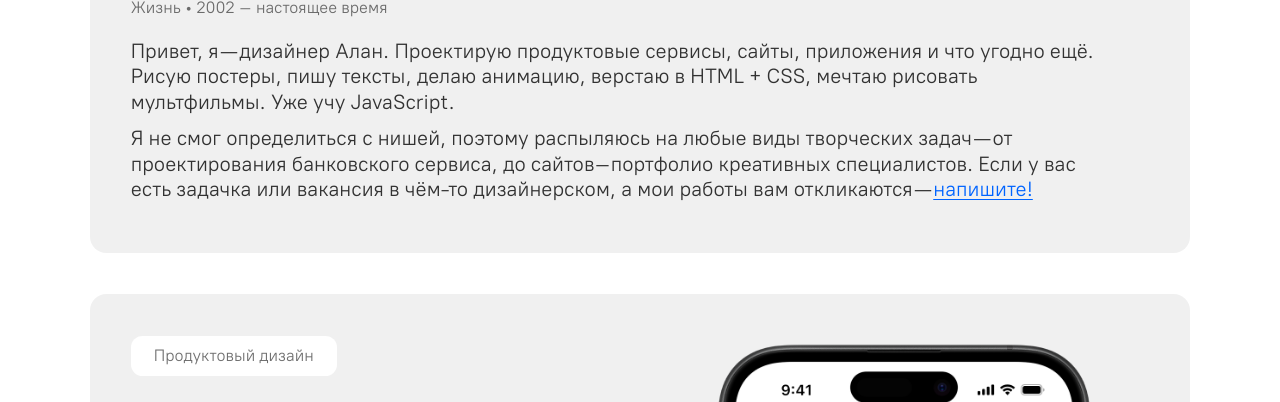
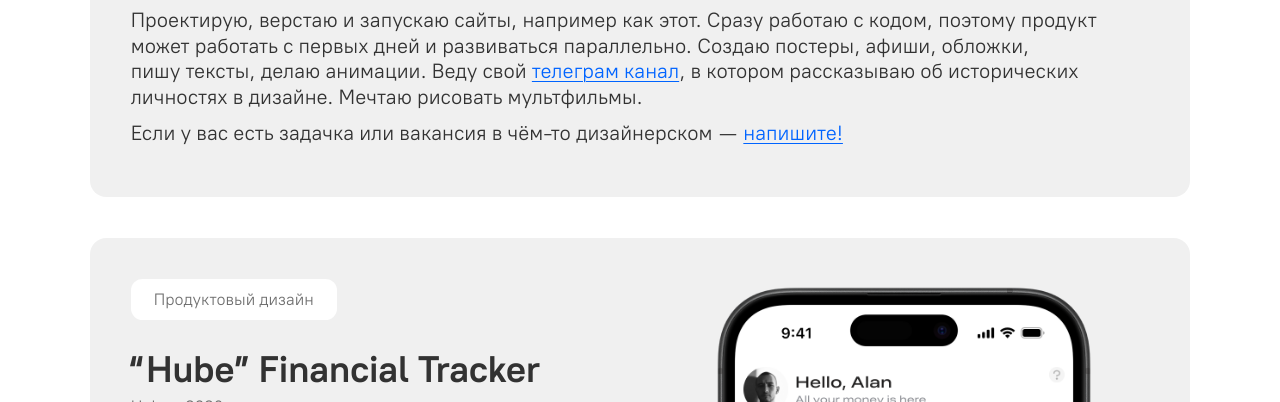
Before and after one commit to tsahilov/tsahilov.github.io, a plain HTML site: page index.html in a window 1280 px wide. Shown: the part 734-1136 px from the top of the page. Drawn offline with Linux system fonts and the light colour scheme.

Commit message:
Add files via upload

```diff
--- a/index.html
+++ b/index.html
@@ -93,16 +93,22 @@
     <div class="wrapper">
         <div class="about-me">
             <div class="text-width">
-                <p class="label">Это про меня</p>
+                <!-- <p class="label">Это про меня</p> -->
                 <h2>Пара слов обо мне</h2>
                 <p class="description-text">Жизнь &#x2022 2002 – настоящее время</p>
-                <p>Привет, я — дизайнер Алан. Проектирую продуктовые сервисы, сайты, приложения и что угодно ещё. Рисую
-                    постеры, пишу тексты, делаю анимацию, верстаю в HTML + CSS, мечтаю рисовать мультфильмы. Уже учу JavaScript.</p>
-
-                <p>Я не смог определиться с нишей, поэтому распыляюсь на любые виды творческих задач — от проектирования
-                    банковского сервиса, до сайтов–портфолио креативных специалистов. Если у вас есть задачка или
-                    вакансия в чём-то дизайнерском, а мои работы вам откликаются — <a class="link-to-me"
+                <p>Привет, я &nbsp;&mdash;&nbsp; дизайнер Алан. Помогаю с&nbsp;запуском информационных продуктов.</p>
+                <p>Проектирую, верстаю и
+                    запускаю сайты, например как этот. Сразу работаю с&nbsp;кодом, поэтому продукт может работать
+                    с&nbsp;первых дней и&nbsp;развиваться параллельно. Создаю
+                    постеры, афиши, обложки, пишу&nbsp;тексты, делаю анимации. Веду свой <a class="link-to-me"
+                        href="https://web.telegram.org/k/#@nedesigneralan" target="_blank">телеграм канал</a>,
+                    в&nbsp;котором
+                    рассказываю об&nbsp;исторических личностях в дизайне. Мечтаю
+                    рисовать мультфильмы.</p>
+                <p>Если у вас есть задачка или
+                    вакансия в чём-то дизайнерском &nbsp;&mdash;&nbsp; <a class="link-to-me"
                         href="https://t.me/pepenguin" target="_blank"> напишите!</a></p>
+                </p>
             </div>
         </div>
     </div>
```
